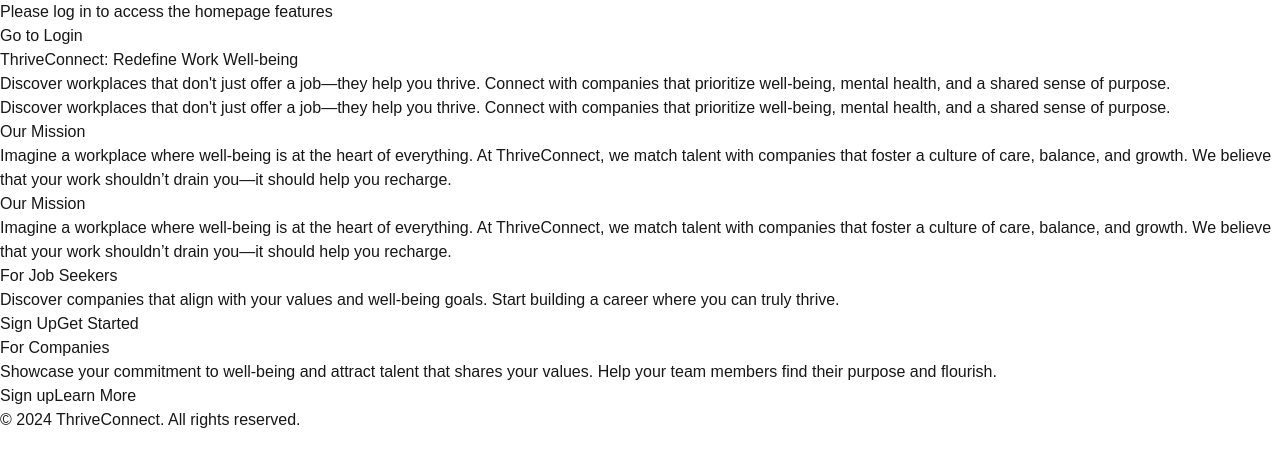
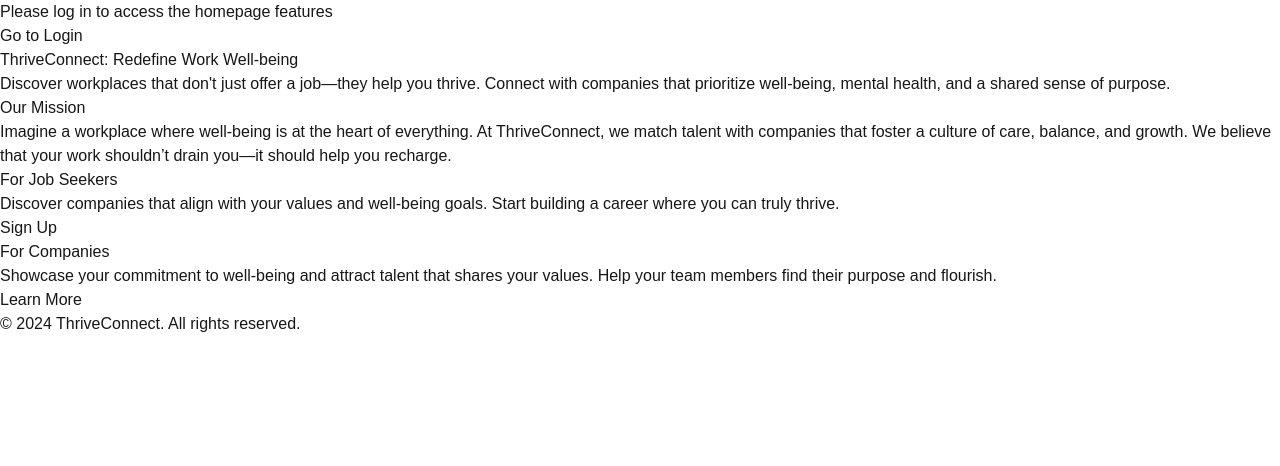
Before and after one commit to Junction2024/Aava, a Next.js app: page / in a window 1280 px wide. Shown: the top 466 px of the page. Built offline with nearby package versions, Linux system fonts and the light colour scheme.

Commit message:
etusivu muokattu

```diff
--- a/src/app/page.tsx
+++ b/src/app/page.tsx
@@ -33,18 +33,9 @@
           Discover workplaces that don't just offer a job—they help you thrive.
           Connect with companies that prioritize well-being, mental health, and a shared sense of purpose.
           </p>
-        <p className="text-lg text-gray-700">
-          Discover workplaces that don't just offer a job—they help you thrive.
-          Connect with companies that prioritize well-being, mental health, and a
-          shared sense of purpose.
-        </p>
       </header>
 
       <section className="mt-8 text-center">
-        <h2 className="text-2xl font-semibold mb-2 text-black">Our Mission</h2>
-        <p className="text-gray-600 max-w-2xl mx-auto">
-          Imagine a workplace where well-being is at the heart of everything. At ThriveConnect, we match talent with companies that foster a culture of care, balance, and growth. We believe that your work shouldn’t drain you—it should help you recharge.
-          </p>
         <h2 className="text-2xl font-semibold mb-2">Our Mission</h2>
         <p className="text-gray-700 max-w-2xl mx-auto">
           Imagine a workplace where well-being is at the heart of everything. At ThriveConnect, we match
@@ -62,13 +53,8 @@
           <Link href="/WorkerSignUp" className="mt-4 inline-block px-6 py-2 bg-blue-600 text-white rounded-lg hover:bg-blue-700">
             Sign Up
             </Link>
-          <Link
-            href="/signup"
-            className="mt-4 inline-block px-6 py-2 bg-blue-600 text-white rounded-lg hover:bg-blue-700"
-          >
-            Get Started
 
-          </Link>
+
         </div>
 
         <div className="p-6 bg-green-50 rounded-lg shadow-md text-center">
@@ -76,9 +62,7 @@
           <p className="text-gray-600">
             Showcase your commitment to well-being and attract talent that shares your values. Help your team members find their purpose and flourish.
           </p>
-          <Link href="/companies" className="mt-4 inline-block px-6 py-2 bg-green-600 text-white rounded-lg hover:bg-green-700">
-            Sign up
-            </Link>
+
 
           <Link
             href="/companySignup"
```
